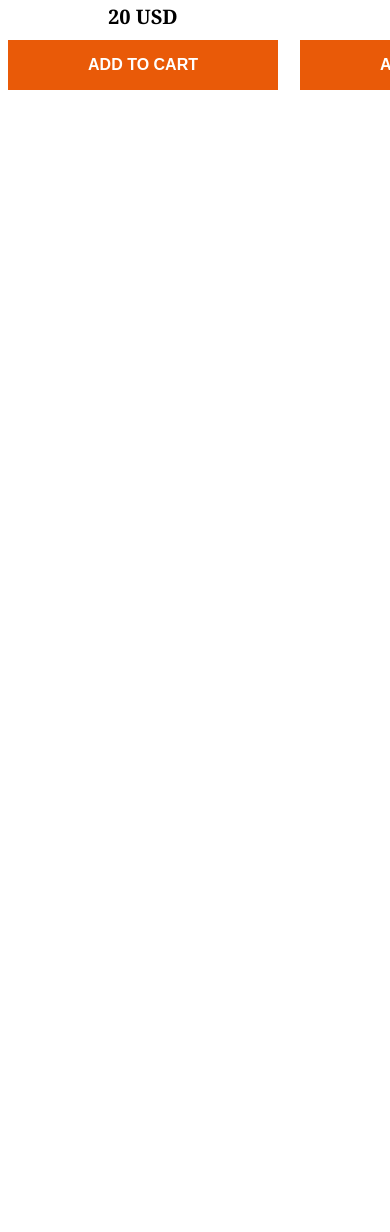
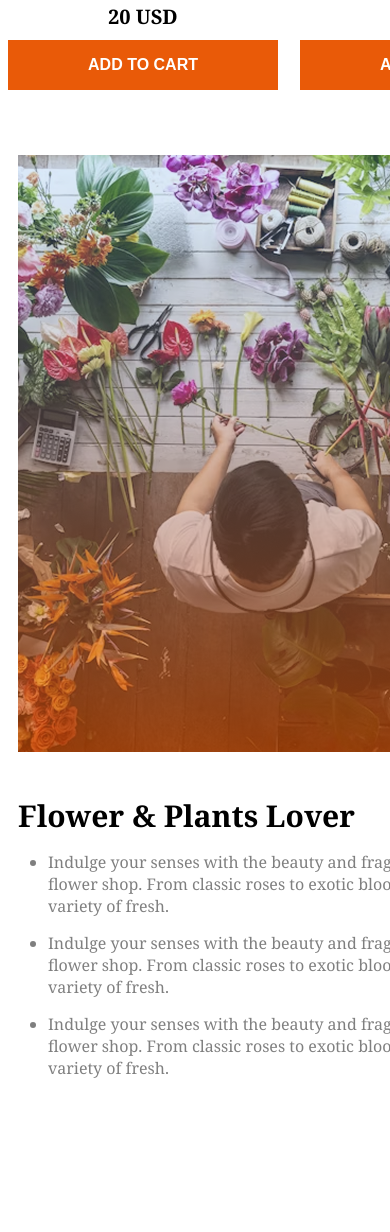
Before and after one commit to AhmadIbnaHabib/second-assignment-002, a plain HTML site: page index.html in a window 390 px wide. Shown: the part 2986-4218 px from the top of the page. Before the commit the page ends 3109 px from the top, so only its background shows below. Drawn offline with Linux system fonts and the light colour scheme.

Commit message:
complete main second section with responsive

```diff
--- a/index.html
+++ b/index.html
@@ -92,6 +92,20 @@
                 </div>
             </section>
         </section>
+        <section class="main-second-section">
+            <div>
+                <img class="main-second-flower-img" src="./assets/flower-store.png" alt="">
+                <img class="main-second-trusted-img" src="./assets/trusted-badge.png" alt="">
+            </div>
+            <div>
+                <h3 class="main-second-title">Flower & Plants Lover</h3>
+                <ul class="main-second-description">
+                    <li class="main-second-description-list">Indulge your senses with the beauty and fragrance of our fresh flower shop. From classic roses to exotic blooms, we offer a wide variety of fresh.</li>
+                    <li class="main-second-description-list">Indulge your senses with the beauty and fragrance of our fresh flower shop. From classic roses to exotic blooms, we offer a wide variety of fresh.</li>
+                    <li class="main-second-description-list">Indulge your senses with the beauty and fragrance of our fresh flower shop. From classic roses to exotic blooms, we offer a wide variety of fresh.</li>
+                </ul>
+            </div>
+        </section>
 
     </main>
     <footer>
--- a/styles/styles.css
+++ b/styles/styles.css
@@ -1,7 +1,7 @@
 @import url('https://fonts.googleapis.com/css2?family=Noto+Serif:ital,wght@0,100..900;1,100..900&display=swap');
 
 button:hover{
-    background-color: green;
+    background-color: #C97BFF;
     cursor: pointer;
 }
 .noto-serif{
@@ -129,6 +129,42 @@ nav ul{
     font-size: 16px;
     border: none;
 }
+.main-second-section{
+    max-width: 1140px;
+    margin: 0 auto;
+    display: flex;
+    gap: 600px;
+    margin-top: 200px;
+    margin-bottom: 133px;
+}
+.main-second-flower-img{
+    position: absolute;
+    width: 540px;
+    height: 597px;
+}
+.main-second-trusted-img{
+    width: 280px;
+    height: 280px;
+    position: absolute;
+    margin-top: -125px;
+    margin-left: 350px;
+}
+.main-second-title{
+    margin: 0;
+    font-weight: 700;
+    font-size: 50px;
+    margin-top: 25px;
+    margin-bottom: 15px;
+}
+.main-second-description{
+    color: rgba(0, 0, 0, 0.5);
+    margin: 0;
+    font-weight: 400;
+    font-size: 22px;
+}
+.main-second-description-list{
+    margin-bottom: 15px;
+}
 @media screen and (max-width:576px) {
     .nav-home, .nav-shop, .nav-about-us{
         display: none;
@@ -175,5 +211,28 @@ nav ul{
         width: 500px;
         margin-left: 30px;
     }
+    .main-second-section{
+        flex-direction: column;
+        margin: 0;
+    }
+    .main-second-flower-img{
+        margin-top: 40px;
+        margin-left: 10px;
+    }
+    .main-second-trusted-img{
+        display: none;
+    }
+    .main-second-title{
+        margin-top: 80px;
+        margin-left: 10px;
+        font-weight: 700;
+        font-size: 30px;
+    }
+    .main-second-description{
+        font-weight: 400;
+        font-size: 16px;
+        width: 500px;
+        margin-bottom: 150px;
+    }
 
 }
```
